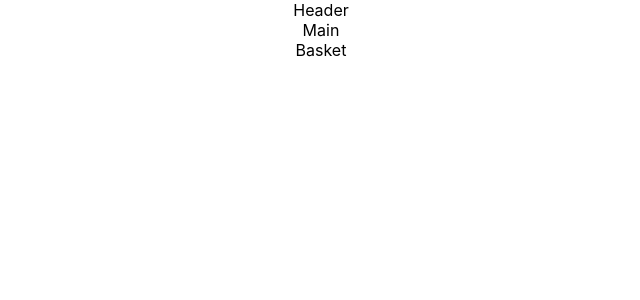
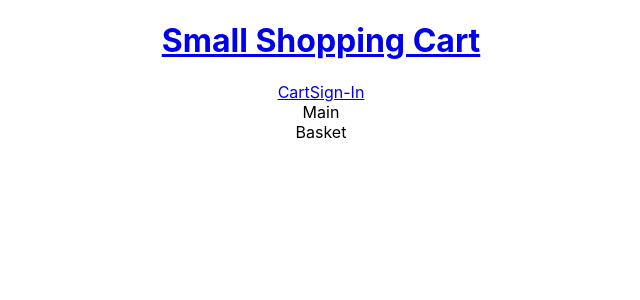
Before and after one commit to arnel-arnaldo/React-The-Complete-Guide, a React (Create React App) app: page / in a window 1280 px wide. Shown: the top 300 px of the page, without its empty margins (319-959 px from the left). Built offline with nearby package versions, Linux system fonts and the light colour scheme.

Commit message:
End of Sect6.40

```diff
--- a/src/components/Header.js
+++ b/src/components/Header.js
@@ -1,5 +1,17 @@
 import React from 'react'
 
 export default function Header(props) {
-  return <div>Header</div>
+  return (
+    <header>
+      <div>
+        <a href='#/'>
+          <h1>Small Shopping Cart</h1>
+        </a>
+      </div>
+      <div>
+        <a href='#/cart'>Cart</a>
+        <a href='#/signin'>Sign-In</a>
+      </div>
+    </header>
+  )
 }
```
